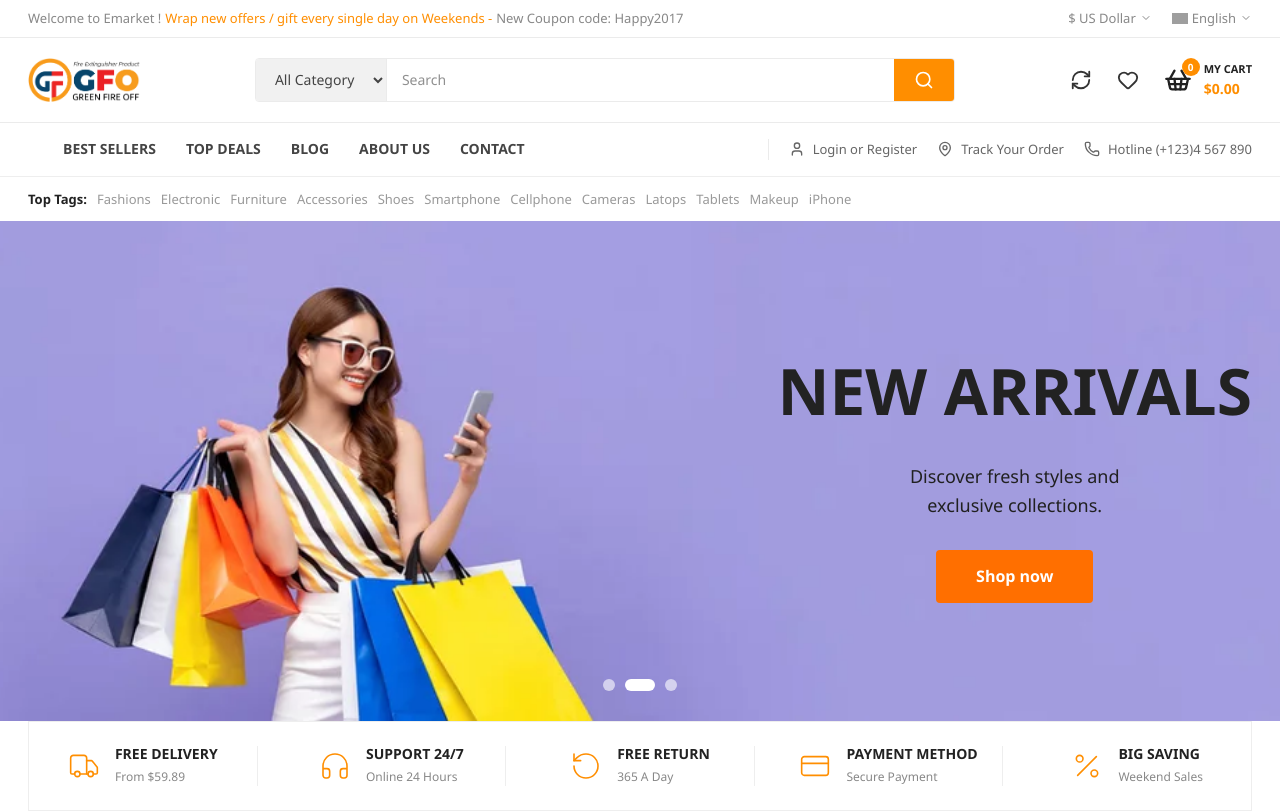
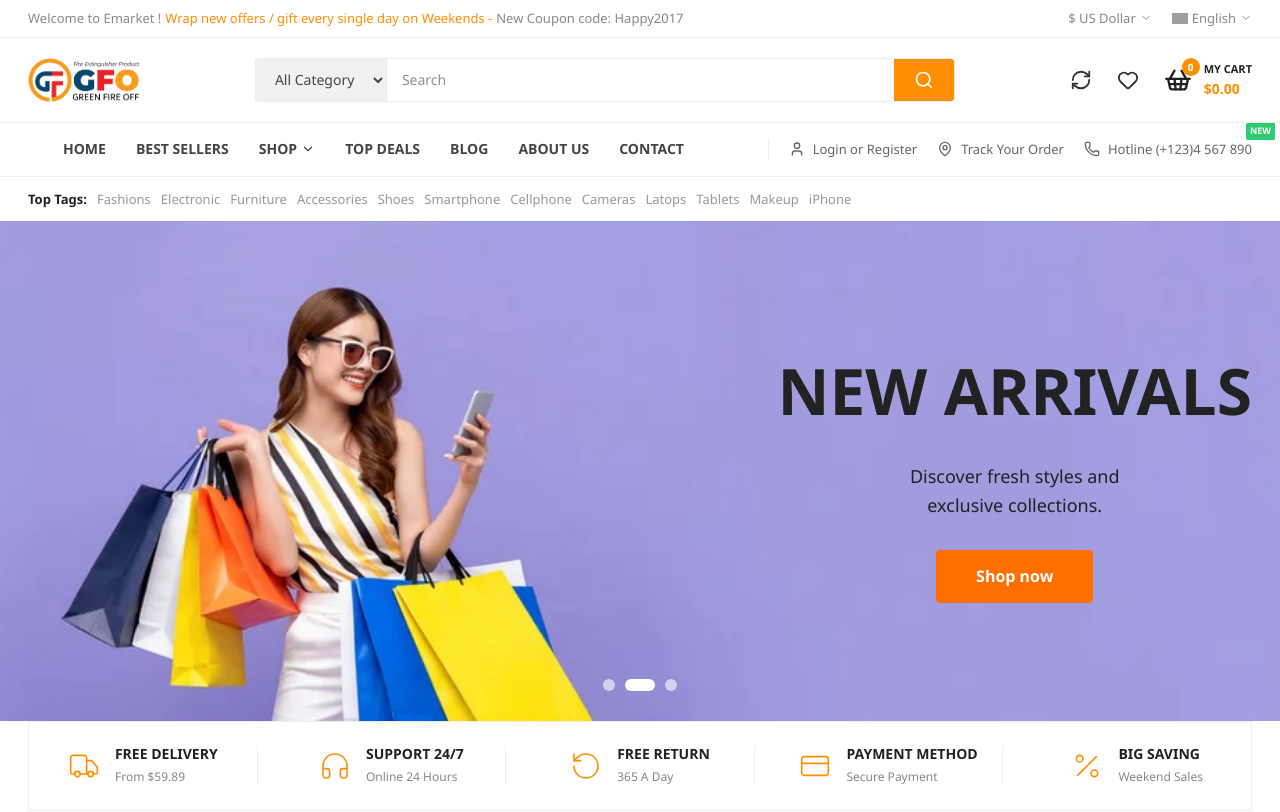
Before and after one commit to fullstackdevgfo-debug/e-commerce-marketplace, a Next.js app: page / in a window 1280 px wide. Shown: the top 812 px of the page. Built offline with nearby package versions, Linux system fonts and the light colour scheme; grey boxes are pictures that could not be loaded.

Commit message:
header mega menu update

```diff
--- a/src/common/header/header.css
+++ b/src/common/header/header.css
@@ -373,12 +373,74 @@
 
 .megamenu-banner {
   flex: 1.5;
+  position: relative;
+  overflow: hidden;
+  border-radius: 8px;
+}
+
+.megamenu-banner .banner-content {
+  position: relative;
+  height: 100%;
 }
 
 .megamenu-banner img {
   width: 100%;
-  height: auto;
+  height: 100%;
+  object-fit: cover;
+  transition: transform 0.5s ease;
+}
+
+.megamenu-banner:hover img {
+  transform: scale(1.05);
+}
+
+.banner-overlay {
+  position: absolute;
+  top: 0;
+  left: 0;
+  width: 100%;
+  height: 100%;
+  background: linear-gradient(
+    to bottom,
+    rgba(0, 0, 0, 0) 0%,
+    rgba(0, 0, 0, 0.6) 100%
+  );
+  display: flex;
+  flex-direction: column;
+  justify-content: flex-end;
+  padding: 20px;
+  color: #fff;
+}
+
+.banner-subtitle {
+  font-size: 12px;
+  font-weight: 600;
+  text-transform: uppercase;
+  margin-bottom: 5px;
+  color: var(--emarket-orange);
+}
+
+.banner-title {
+  font-size: 20px;
+  font-weight: 700;
+  margin-bottom: 15px;
+}
+
+.banner-btn {
+  background: var(--emarket-orange);
+  color: #fff;
+  padding: 8px 15px;
+  font-size: 12px;
+  font-weight: 600;
+  text-transform: uppercase;
+  text-decoration: none;
   border-radius: 4px;
+  width: fit-content;
+  transition: all 0.3s ease;
+}
+
+.banner-btn:hover {
+  background: #e67e00;
 }
 
 /* ===== Overlay ===== */
--- /dev/null
+++ b/src/common/header/megamenu.js
@@ -0,0 +1,42 @@
+import React from "react";
+
+export const MegaMenu = ({ data }) => {
+  if (!data || !data.megaMenuData) return null;
+
+  return (
+    <div className="megamenu">
+      {data.megaMenuData.map((column) => (
+        <div className="megamenu-column" key={column.id}>
+          <h4 className="megamenu-title">{column.columnTitle}</h4>
+          <ul className="megamenu-list">
+            {column.links.map((link, index) => (
+              <li key={index}>
+                <a href={link.path}>{link.title}</a>
+              </li>
+            ))}
+          </ul>
+        </div>
+      ))}
+
+      {data.featuredBanner && (
+        <div className="megamenu-banner">
+          <div className="banner-content">
+            <img
+              src={data.featuredBanner.image}
+              alt={data.featuredBanner.title}
+            />
+            <div className="banner-overlay">
+              <span className="banner-subtitle">
+                {data.featuredBanner.subtitle}
+              </span>
+              <h3 className="banner-title">{data.featuredBanner.title}</h3>
+              <a href={data.featuredBanner.path} className="banner-btn">
+                {data.featuredBanner.buttonText}
+              </a>
+            </div>
+          </div>
+        </div>
+      )}
+    </div>
+  );
+};
--- a/src/common/header/navbar.js
+++ b/src/common/header/navbar.js
@@ -1,4 +1,6 @@
 import { Menu, ChevronDown, User, MapPin, Phone, X } from "lucide-react";
+import { navData } from "../../data/navData";
+import { MegaMenu } from "./megamenu";
 
 export const Navbar = ({ menuOpen, setMenuOpen }) => {
   const closeMenu = () => setMenuOpen && setMenuOpen(false);
@@ -20,31 +22,20 @@ export const Navbar = ({ menuOpen, setMenuOpen }) => {
             </button>
           </li>
 
-          <li className="nav-item">
-            <a href="#" className="nav-link" onClick={closeMenu}>
-              Best Sellers
-            </a>
-          </li>
-          <li className="nav-item">
-            <a href="#" className="nav-link" onClick={closeMenu}>
-              Top Deals
-            </a>
-          </li>
-          <li className="nav-item">
-            <a href="#" className="nav-link" onClick={closeMenu}>
-              Blog
-            </a>
-          </li>
-          <li className="nav-item">
-            <a href="#" className="nav-link" onClick={closeMenu}>
-              About Us
-            </a>
-          </li>
-          <li className="nav-item">
-            <a href="#" className="nav-link" onClick={closeMenu}>
-              Contact
-            </a>
-          </li>
+          {navData.map((item) => (
+            <li className="nav-item" key={item.id}>
+              <a href={item.path} className="nav-link" onClick={closeMenu}>
+                {item.title}
+                {item.hasMegaMenu && <ChevronDown size={14} />}
+                {item.badge && (
+                  <span className={`nav-badge ${item.badge.toLowerCase()}`}>
+                    {item.badge}
+                  </span>
+                )}
+              </a>
+              {item.hasMegaMenu && <MegaMenu data={item} />}
+            </li>
+          ))}
         </ul>
 
         <div className="nav-right-info">
--- /dev/null
+++ b/src/data/navData.js
@@ -0,0 +1,94 @@
+export const navData = [
+  {
+    id: 1,
+    title: "Home",
+    path: "/",
+  },
+  {
+    id: 2,
+    title: "Best Sellers",
+    path: "/best-sellers",
+    badge: "Hot",
+  },
+  {
+    id: 3,
+    title: "Shop",
+    path: "/shop",
+    hasMegaMenu: true,
+    megaMenuData: [
+      {
+        id: 301,
+        columnTitle: "Electronics",
+        links: [
+          { title: "Smartphones", path: "/shop/smartphones" },
+          { title: "Laptops", path: "/shop/laptops" },
+          { title: "Headphones", path: "/shop/headphones" },
+          { title: "Tablets", path: "/shop/tablets" },
+          { title: "Cameras", path: "/shop/cameras" },
+        ],
+      },
+      {
+        id: 302,
+        columnTitle: "Fashion",
+        links: [
+          { title: "Men's Clothing", path: "/shop/mens-clothing" },
+          { title: "Women's Clothing", path: "/shop/womens-clothing" },
+          { title: "Shoes", path: "/shop/shoes" },
+          { title: "Accessories", path: "/shop/accessories" },
+          { title: "Watches", path: "/shop/watches" },
+        ],
+      },
+      {
+        id: 303,
+        columnTitle: "Home & Kitchen",
+        links: [
+          { title: "Furniture", path: "/shop/furniture" },
+          { title: "Appliances", path: "/shop/appliances" },
+          { title: "Decor", path: "/shop/decor" },
+          { title: "Kitchenware", path: "/shop/kitchenware" },
+          { title: "Bedding", path: "/shop/bedding" },
+        ],
+      },
+      {
+        id: 304,
+        columnTitle: "Beauty & Health",
+        links: [
+          { title: "Skincare", path: "/shop/skincare" },
+          { title: "Makeup", path: "/shop/makeup" },
+          { title: "Haircare", path: "/shop/haircare" },
+          { title: "Personal Care", path: "/shop/personal-care" },
+          { title: "Supplements", path: "/shop/supplements" },
+        ],
+      },
+    ],
+    featuredBanner: {
+      image:
+        "https://images.unsplash.com/photo-1441986300917-64674bd600d8?q=80&w=2070&auto=format&fit=crop",
+      title: "Summer Collection",
+      subtitle: "Up to 50% Off",
+      buttonText: "Shop Now",
+      path: "/shop/summer-collection",
+    },
+  },
+  {
+    id: 4,
+    title: "Top Deals",
+    path: "/deals",
+    badge: "New",
+  },
+  {
+    id: 5,
+    title: "Blog",
+    path: "/blog",
+  },
+  {
+    id: 6,
+    title: "About Us",
+    path: "/about",
+  },
+  {
+    id: 7,
+    title: "Contact",
+    path: "/contact",
+  },
+];
```
